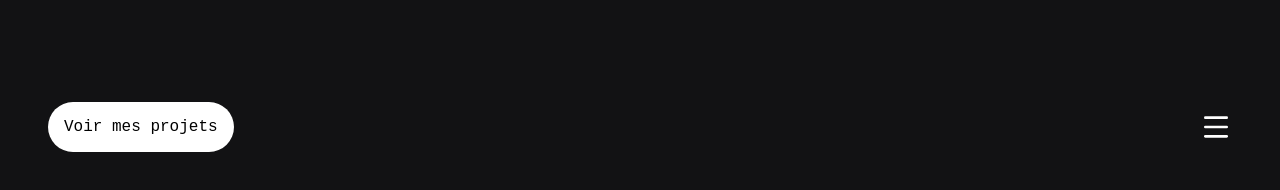
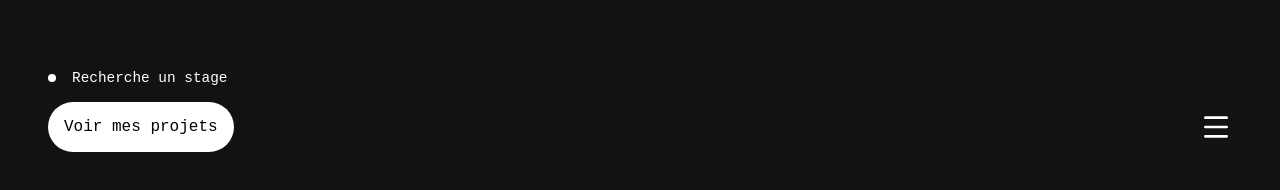
Before and after one commit to iDasrah/portfolio, an Astro site: page / in a window 1280 px wide. Shown: the part 600-790 px from the top of the page. Built offline with nearby package versions, Linux system fonts and the light colour scheme; Astro itself is replaced by a stand-in of ours; a web font is replaced by a local one.

Commit message:
pulsation circle

```diff
--- a/src/pages/index.astro
+++ b/src/pages/index.astro
@@ -6,7 +6,13 @@ import NavbarHome from "../components/NavbarHome.tsx";
     <h1>
         Mathéo<br />Picouleau
     </h1>
-    <NavbarHome client:load />
+    <div>
+        <div class="available">
+            <div id="pulse-circle"></div>
+            <p>Recherche un stage</p>
+        </div>
+        <NavbarHome client:load />
+    </div>
 </BaseLayout>
 
 <style>
@@ -23,4 +29,53 @@ import NavbarHome from "../components/NavbarHome.tsx";
         letter-spacing: -0.05em;
         line-height: 1;
     }
+
+    .available {
+        display: flex;
+        align-items: center;
+        gap: 1rem;
+        margin-bottom: 1rem;
+    }
+
+    .available p {
+        font-size: .9rem;
+        font-weight: 200;
+    }
+
+    #pulse-circle {
+        position: relative;
+        width: .5rem;
+        height: .5rem;
+        border-radius: 50%;
+        background-color: #fff;
+    }
+
+    #pulse-circle:after {
+        content: "";
+        position: absolute;
+        top: 50%;
+        left: 50%;
+        width: .5rem;
+        height: .5rem;
+        transform: translate(-50%, -50%);
+        border-radius: 50%;
+        background-color: #fff;
+        opacity: 0.6;
+        animation: pulse 1.5s infinite;
+    }
+
+    @keyframes pulse {
+        0% {
+            transform: translate(-50%, -50%) scale(1);
+            opacity: 0.6;
+        }
+        70% {
+            transform: translate(-50%, -50%) scale(4);
+            opacity: 0;
+        }
+        100% {
+            transform: translate(-50%, -50%) scale(1);
+            opacity: 0;
+        }
+    }
 </style>
```
